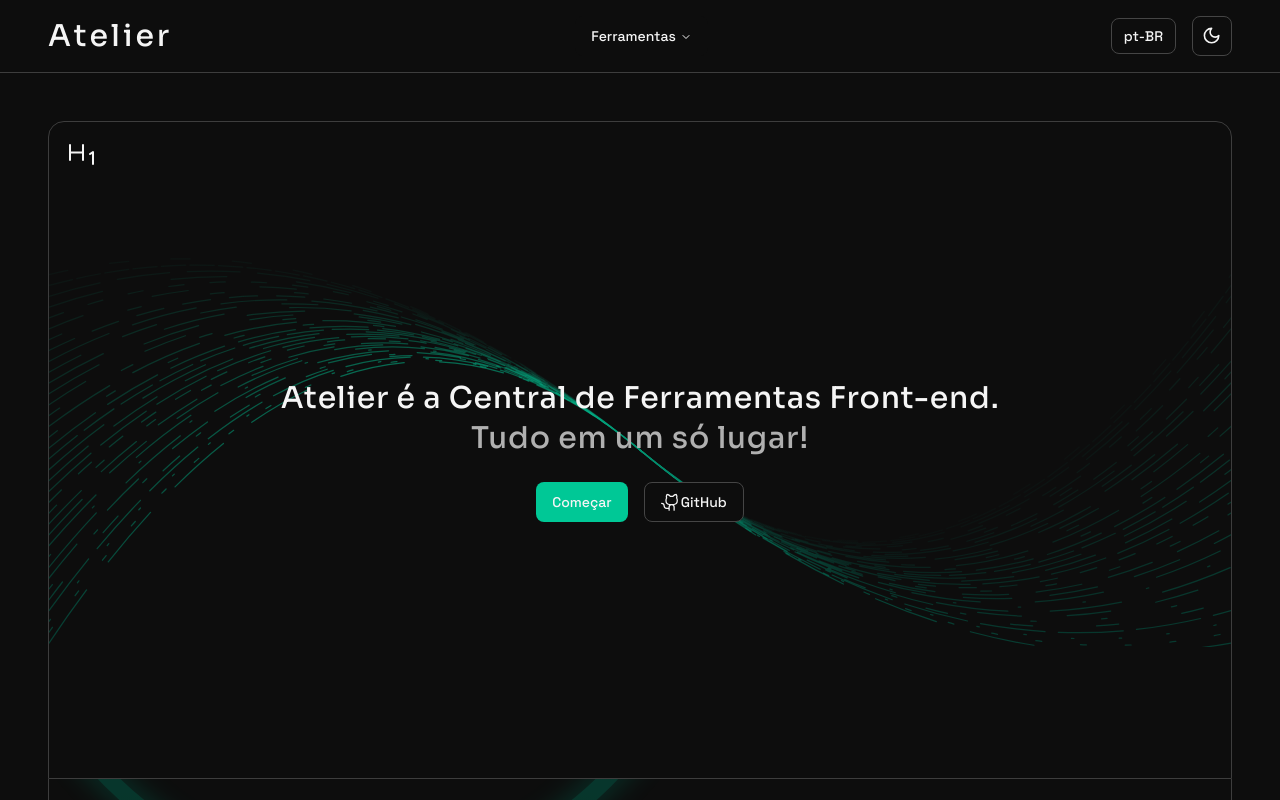
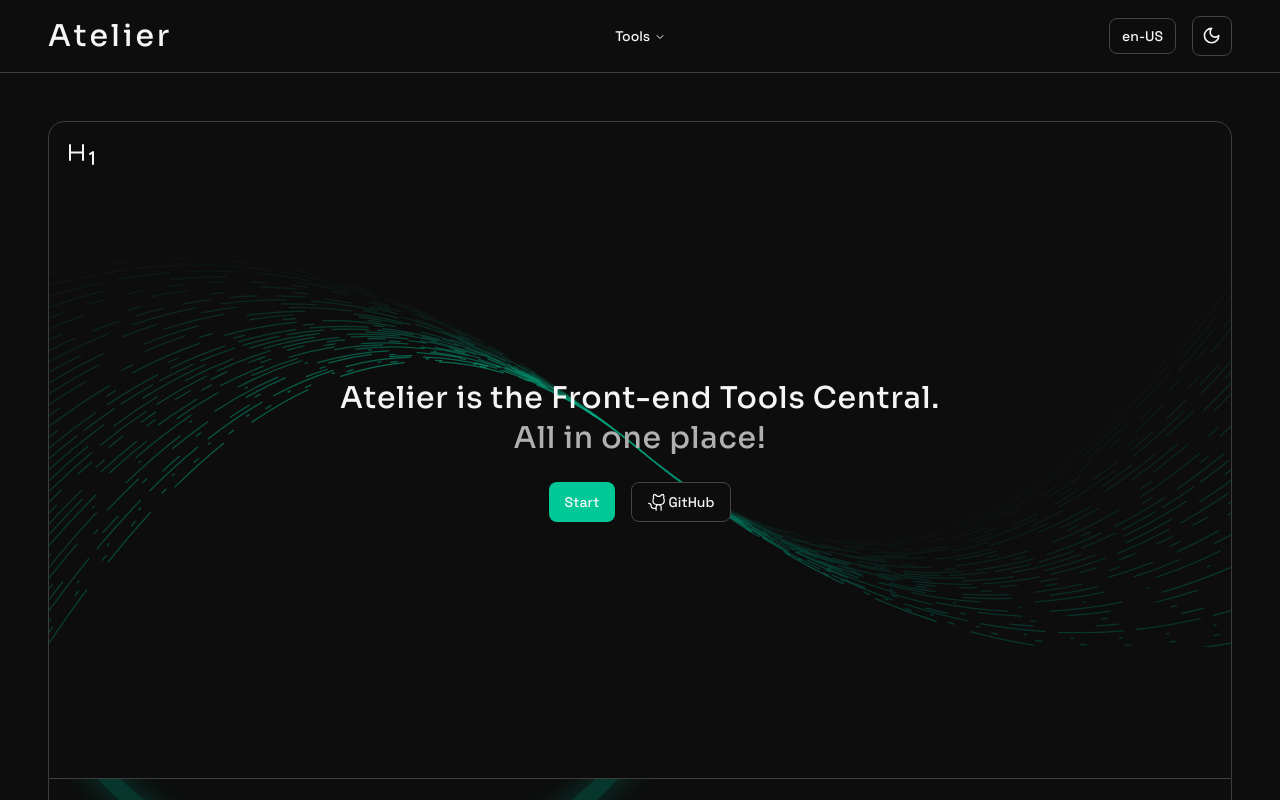
Before and after one commit to h3rmel/front-flow, a Next.js app: page / in a window 1280 px wide. Shown: the top 800 px of the page. Built offline with nearby package versions, Linux system fonts and the light colour scheme.

Commit message:
build: fix incorrect exports

```diff
--- a/src/app/tools/colors-converter/page.tsx
+++ b/src/app/tools/colors-converter/page.tsx
@@ -12,7 +12,7 @@ import { COLORS_CONVERTER_LANGUAGES } from '@/_languages';
 // TODO: Work on a way to export metadata. (remove the use client from the top.)
 // export const metadata: Metadata = {}
 
-export function ColorsConverterInterface(): JSX.Element {
+function ColorsConverterInterface(): JSX.Element {
   const { translate } = useLanguage();
 
   return (
--- a/src/app/tools/px-rem/page.tsx
+++ b/src/app/tools/px-rem/page.tsx
@@ -12,8 +12,8 @@ import { PX_REM_LANGUAGES } from '@/_languages';
 
 // #endregion
 
-export const FIRST_HALF = PX_REM_CONVERSION.slice(0, PX_REM_CONVERSION.length / 2);
-export const SECOND_HALF = PX_REM_CONVERSION.slice(PX_REM_CONVERSION.length / 2, PX_REM_CONVERSION.length);
+const FIRST_HALF = PX_REM_CONVERSION.slice(0, PX_REM_CONVERSION.length / 2);
+const SECOND_HALF = PX_REM_CONVERSION.slice(PX_REM_CONVERSION.length / 2, PX_REM_CONVERSION.length);
 
 // TODO: Work on a way to export metadata. (remove the use client from the top.)
 // export const metadata: Metadata = {}
--- a/src/ui/components/language/language-provider.tsx
+++ b/src/ui/components/language/language-provider.tsx
@@ -36,12 +36,10 @@ const LanguageProviderContext = createContext<LanguageProviderState>(initialStat
  */
 export function LanguageProvider({
   children,
-  defaultLanguage = 'pt-BR',
+  defaultLanguage = 'en-US',
   storageKey = 'atelier-language',
 }: LanguagesProviderProps): JSX.Element {
-  const [language, setLanguage] = useState<Language>(
-    () => (localStorage.getItem(storageKey) as Language) || defaultLanguage,
-  );
+  const [language, setLanguage] = useState<Language>(defaultLanguage);
 
   /**
    * Translates a given key using the provided language list.
```
